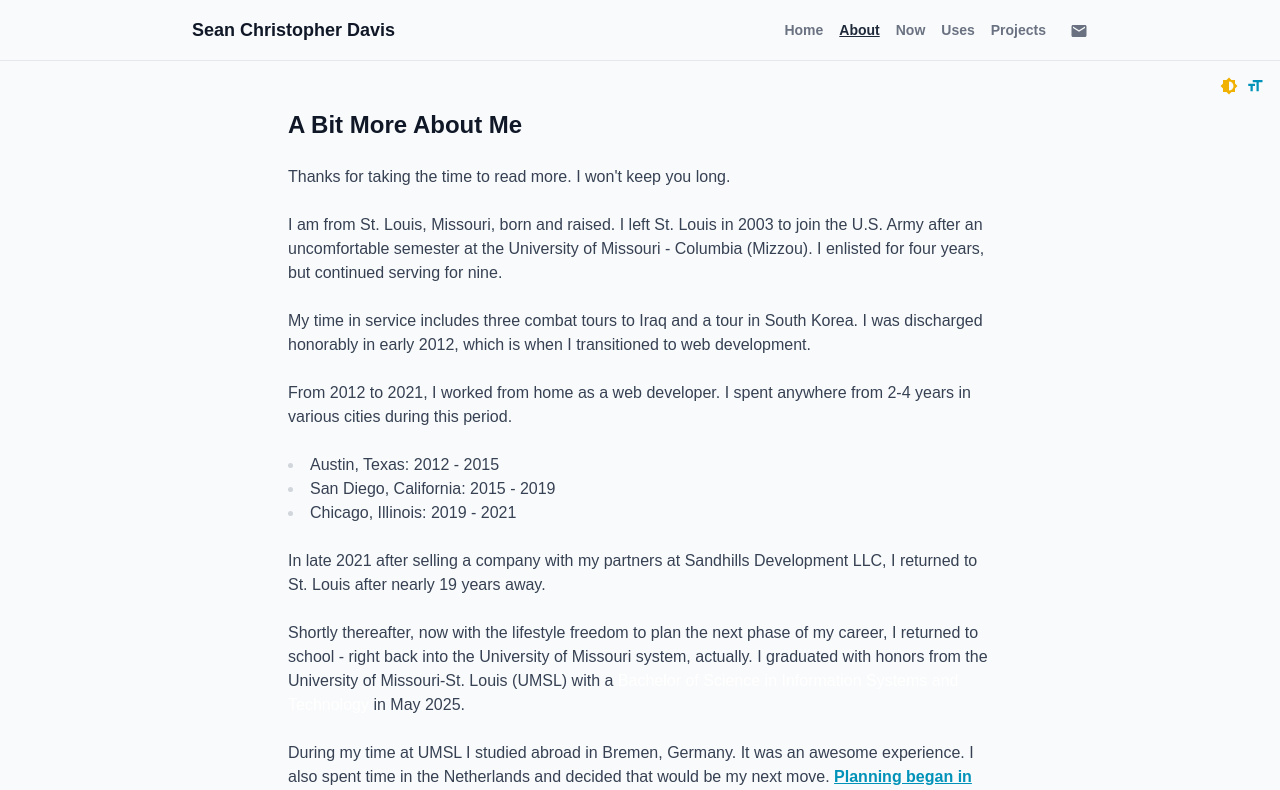
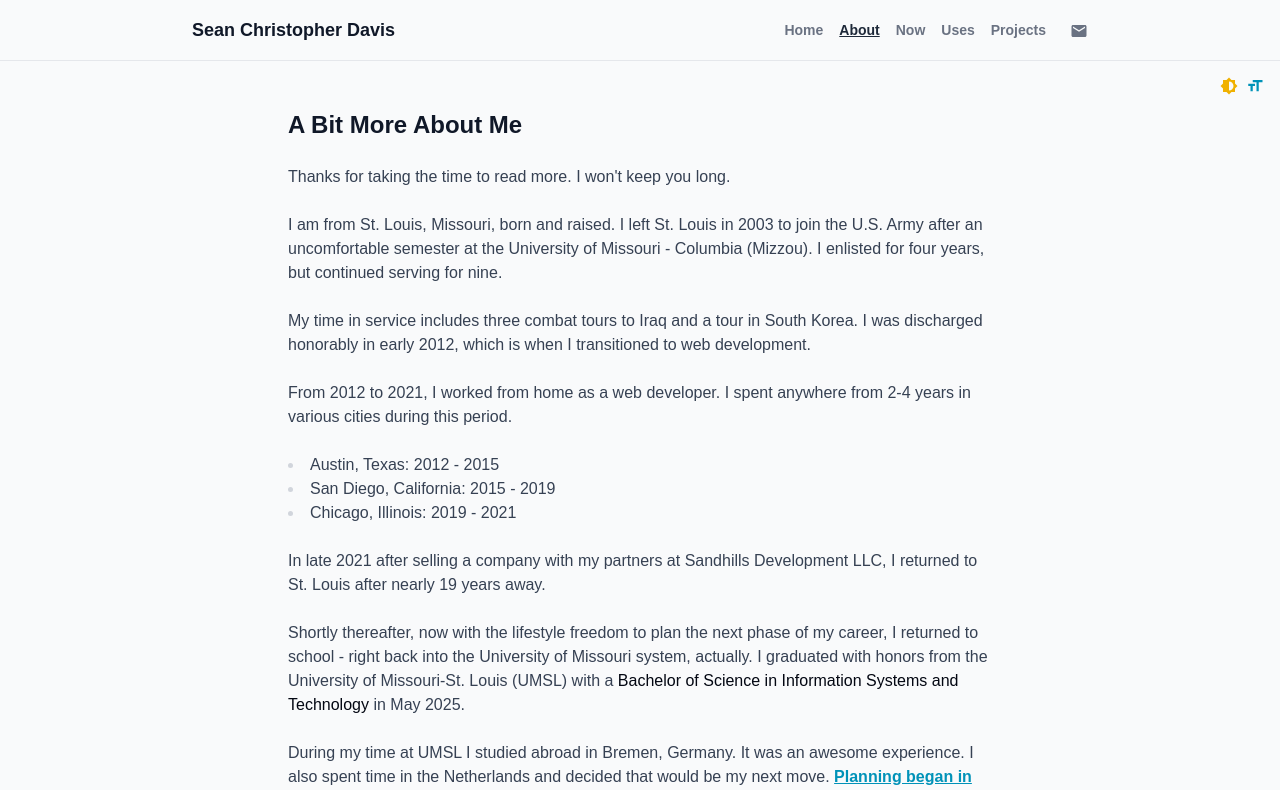
Before and after one commit to SeanChDavis/SeanChDavis, a React (Vite) app: page /about in a window 1280 px wide. Shown: the top 790 px of the page. Built offline with nearby package versions, Linux system fonts and the light colour scheme; the HTML template or start-up script is replaced by a standard one.

Commit message:
fix font styles in light mode

```diff
--- a/src/pages/About.jsx
+++ b/src/pages/About.jsx
@@ -26,7 +26,7 @@ const About = () => {
 
             <p>In late 2021 after selling a company with my partners at Sandhills Development LLC, I returned to St. Louis after nearly 19 years away.</p>
 
-            <p>Shortly thereafter, now with the lifestyle freedom to plan the next phase of my career, I returned to school - right back into the University of Missouri system, actually. I graduated with honors from the University of Missouri-St. Louis (UMSL) with a <span className={"text-white"}>Bachelor of Science in Information Systems and Technology</span> in May 2025.</p>
+            <p>Shortly thereafter, now with the lifestyle freedom to plan the next phase of my career, I returned to school - right back into the University of Missouri system, actually. I graduated with honors from the University of Missouri-St. Louis (UMSL) with a <span className={"font-medium text-gray-950 dark:text-white"}>Bachelor of Science in Information Systems and Technology</span> in May 2025.</p>
 
             <p>During my time at UMSL I studied abroad in Bremen, Germany. It was an awesome experience. I also spent time in the Netherlands and decided that would be my next move. <Link to="/netherlands-journey" className={linkClasses}>Planning began in July 2024</Link> and the move will be executed in September 2025 using the DAFT visa. 🎉</p>
 
```
